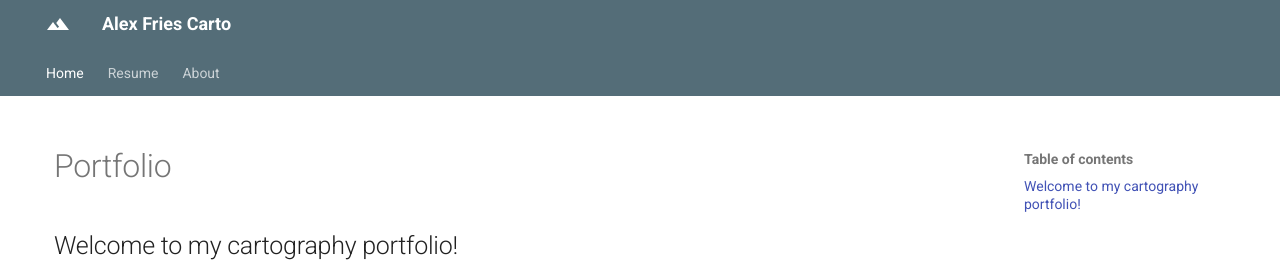
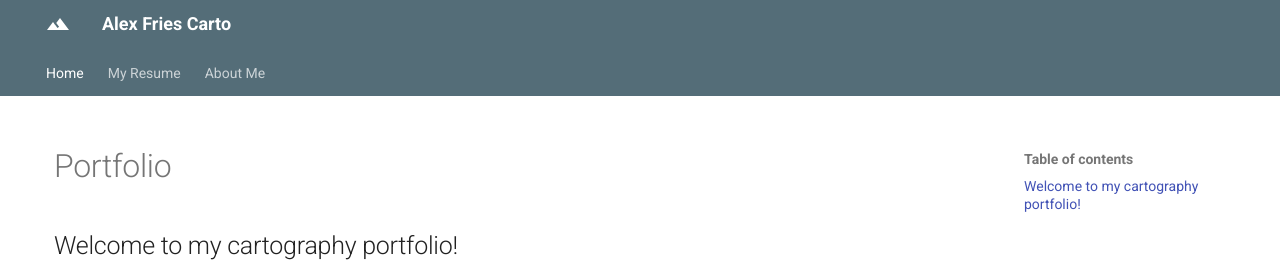
Before and after one commit to acfries/acfries.github.io, an MkDocs documentation site: the page built from docs/index.md, in a window 1280 px wide. Shown: the top 262 px of the page. Built offline with MkDocs 1.6.1 and Material for MkDocs 9.7.7, drawn with Linux system fonts in a browser that asks for light colours; part of the change alters nothing that is shown.

```diff
--- a/mkdocs.yml
+++ b/mkdocs.yml
@@ -8,12 +8,9 @@ markdown_extensions:
   - admonition
 
 nav:
-  - Home:
-    - Home: index.md
-  - Resume:
-    - My Resume : resume/resume.md
-  - About:
-    - About Me: about/about.md
+  - Home: index.md
+  - My Resume: resume.md
+  - About Me: about.md
 
 remote_branch: 'master'
 
```
